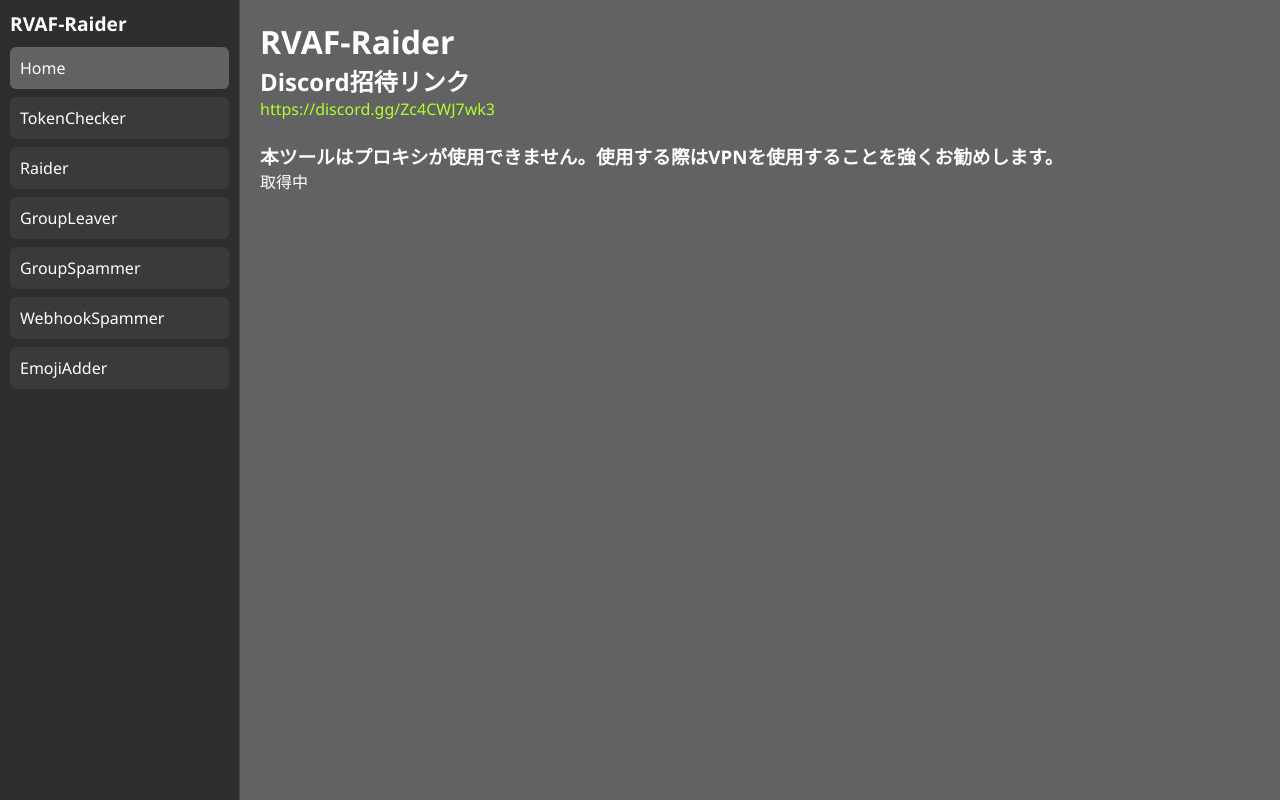
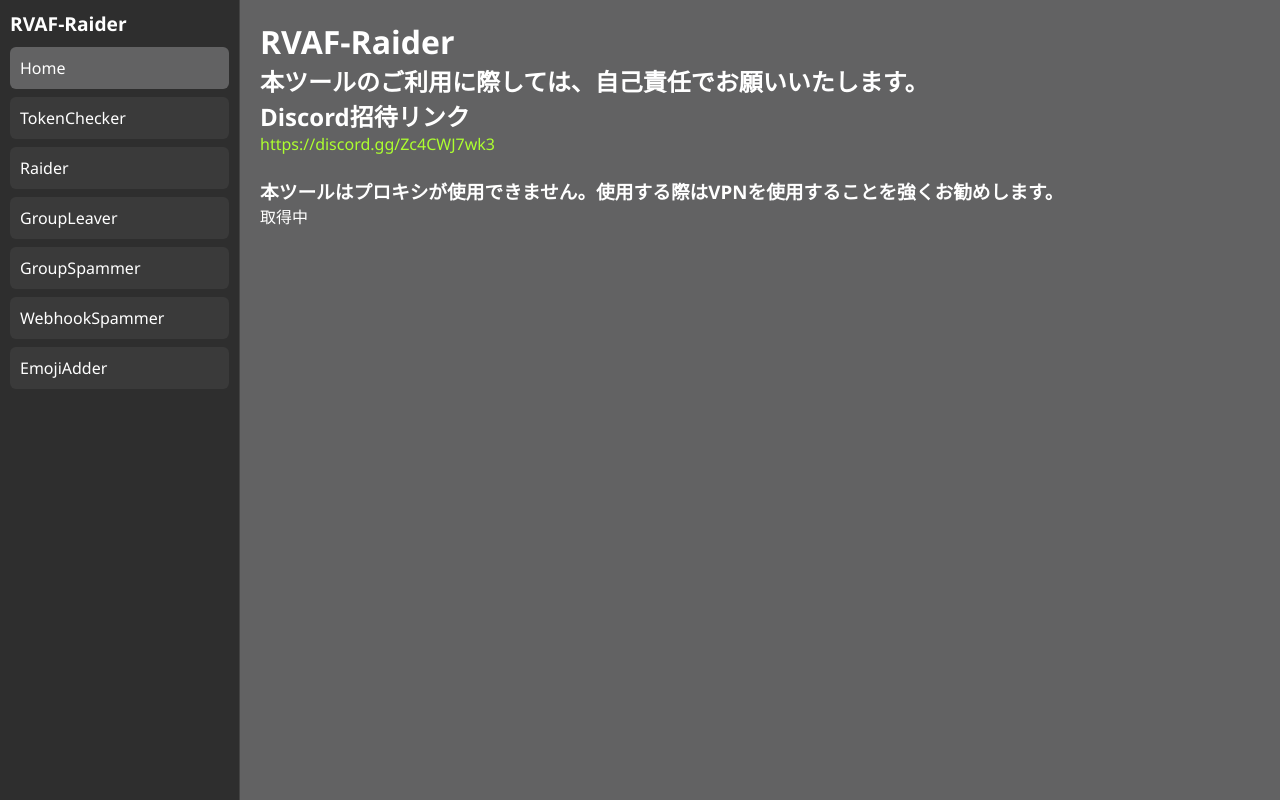
Before and after one commit to RVAF-on-top/discord-tools, a plain HTML site: page index.html in a window 1280 px wide. Drawn offline with Linux system fonts and the light colour scheme; no server answers.

Commit message:
Update index.html

```diff
--- a/index.html
+++ b/index.html
@@ -91,6 +91,7 @@
     <div class="content">
         <div id="Home" class="tool-content active">
             <h1>RVAF-Raider</h1>
+            <h2><strong>本ツールのご利用に際しては、自己責任でお願いいたします。</strong></h2>
             <h2>Discord招待リンク</h2>
             <p><a href="https://discord.gg/Zc4CWJ7wk3"  style="text-decoration: none; color: greenyellow;">https://discord.gg/Zc4CWJ7wk3</a></p>
             <br>
```
